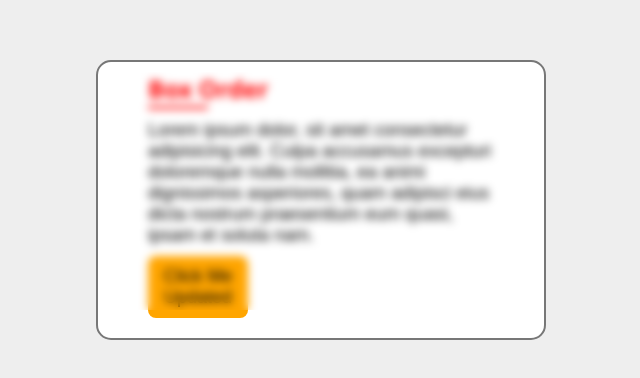
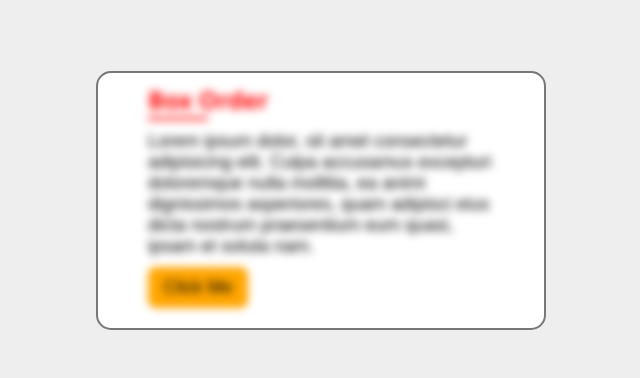
Before and after one commit to MohammedSouliman98/new-repo, a plain HTML site: page index.html in a window 1280 px wide. Shown: the part 200-578 px from the top of the page, without its empty margins (319-959 px from the left). Drawn offline with Linux system fonts and the light colour scheme.

Commit message:
remove the update

```diff
--- a/index.html
+++ b/index.html
@@ -14,7 +14,7 @@
             <div class="content">
                 Lorem ipsum dolor, sit amet consectetur adipisicing elit. Culpa accusamus excepturi doloremque nulla mollitia, ea animi dignissimos asperiores, quam adipisci eius dicta nostrum praesentium eum quasi, ipsam et soluta nam.
             </div>
-            <button>Click Me Updated</button>
+            <button>Click Me</button>
             <div class="blur"></div>
         </div>
     </div>
```
